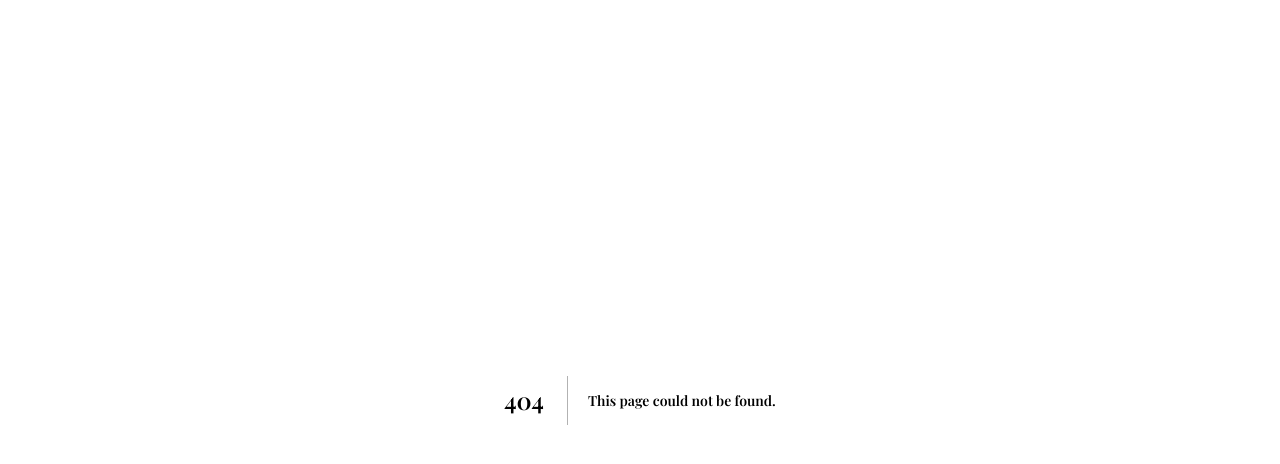
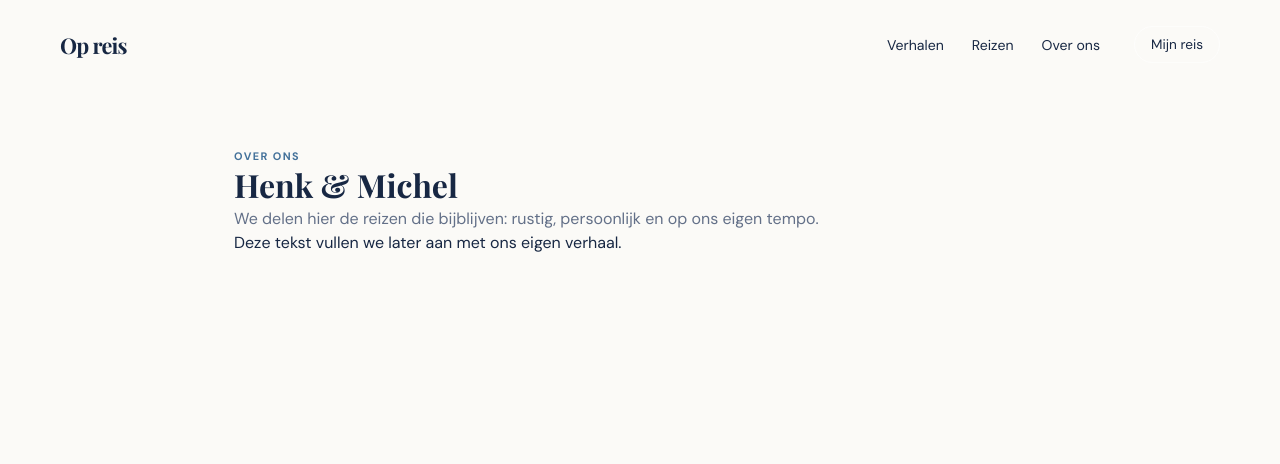
Before and after one commit to henk-blindenbach/travel-app, a Next.js app: page /over-ons in a window 1280 px wide. Before the commit this address had no page. Shown: the top 464 px of the page. Built offline with nearby package versions, Linux system fonts and the light colour scheme.

Commit message:
feat: add public about page

```diff
--- /dev/null
+++ b/app/over-ons/page.tsx
@@ -0,0 +1,5 @@
+import { PublicHeader } from "../../components/PublicHeader";
+
+export default function About() {
+  return <><PublicHeader/><main className="public-trip"><p className="eyebrow blue">Over ons</p><h1>Henk & Michel</h1><p className="journal-intro">We delen hier de reizen die bijblijven: rustig, persoonlijk en op ons eigen tempo.</p><p>Deze tekst vullen we later aan met ons eigen verhaal.</p></main></>;
+}
```
